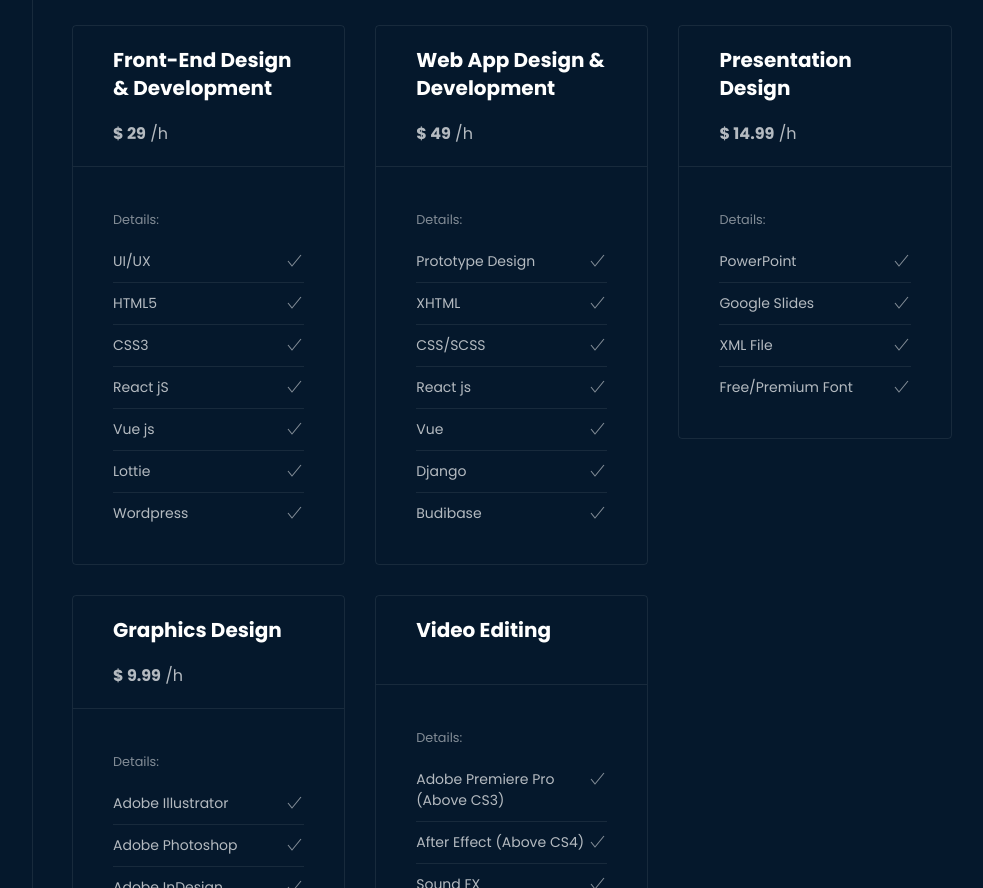
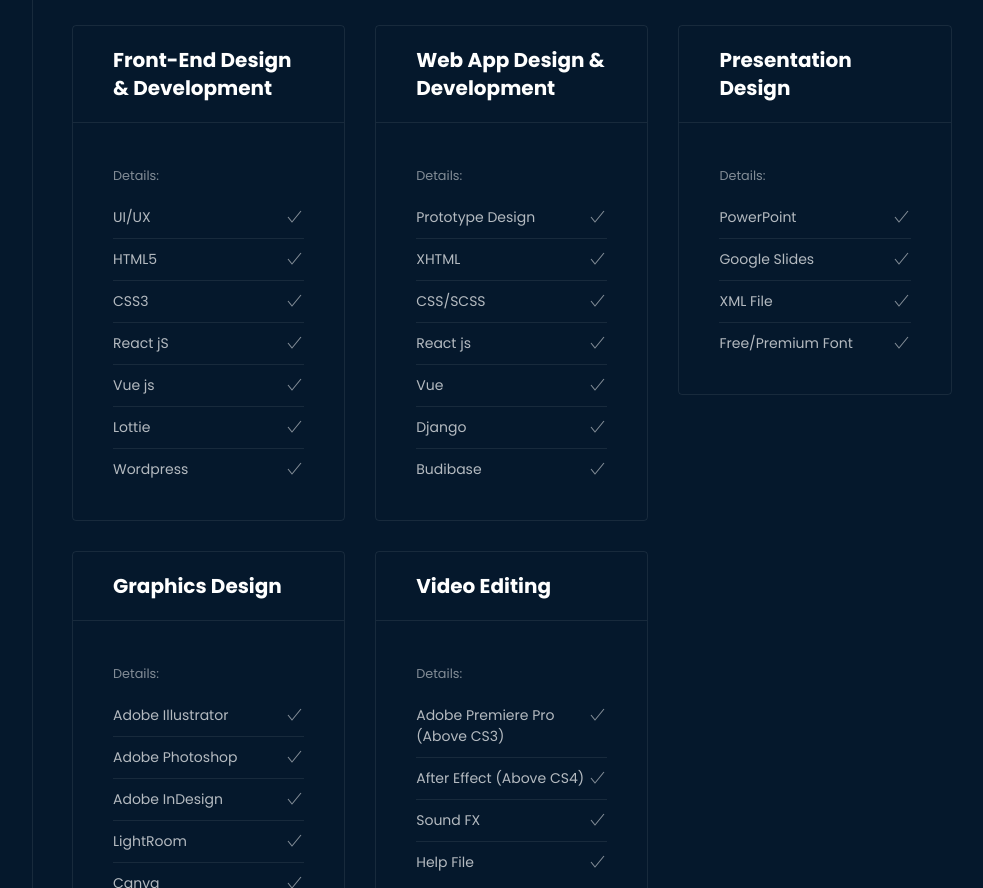
Before and after one commit to prangonsarker/portfolio-website, a website: page index.html in a window 1280 px wide. Shown: the part 7840-8728 px from the top of the page, without its empty margins (288-1271 px from the left). Drawn offline with Linux system fonts and the light colour scheme.

Commit message:
Update index.html
Fixing Bugs

```diff
--- a/index.html
+++ b/index.html
@@ -1212,10 +1212,6 @@
                         <div class="uk-card">
                           <div class="uk-card-header">
                             <h4>Front-End Design & Development</h4>
-                            <div class="ps-pricing-item-price">
-                              <strong>$ 29</strong>
-                              <span>/h</span>
-                            </div>
                           </div>
                           <div class="uk-card-body">
                             <small class="uk-text-muted">Details:</small>
@@ -1251,10 +1247,6 @@
                                     <div class="uk-card">
                                         <div class="uk-card-header">
                                             <h4>Web App Design & Development</h4>
-                                            <div class="ps-pricing-item-price">
-                                                <strong>$ 49</strong>
-                                                <span>/h</span>
-                                            </div>
                                         </div>
                                         <div class="uk-card-body">
                                             <small class="uk-text-muted">Details:</small>
@@ -1290,10 +1282,7 @@
                                     <div class="uk-card">
                                         <div class="uk-card-header">
                                             <h4>Presentation Design</h4>
-                                            <div class="ps-pricing-item-price">
-                                                <strong>$ 14.99</strong>
-                                                <span>/h</span>
-                                            </div>
+
                                         </div>
                                         <div class="uk-card-body">
                                             <small class="uk-text-muted">Details:</small>
@@ -1320,10 +1309,7 @@
                                     <div class="uk-card">
                                         <div class="uk-card-header">
                                             <h4>Graphics Design</h4>
-                                            <div class="ps-pricing-item-price">
-                                                <strong>$ 9.99</strong>
-                                                <span>/h</span>
-                                            </div>
+
                                         </div>
                                         <div class="uk-card-body">
                                             <small class="uk-text-muted">Details:</small>
@@ -1354,8 +1340,7 @@
                                     <div class="uk-card">
                                         <div class="uk-card-header">
                                             <h4>Video Editing</h4>
-                                            <div class="ps-pricing-item-price">
-                                            </div>
+
                                         </div>
                                         <div class="uk-card-body">
                                             <small class="uk-text-muted">Details:</small>
```
